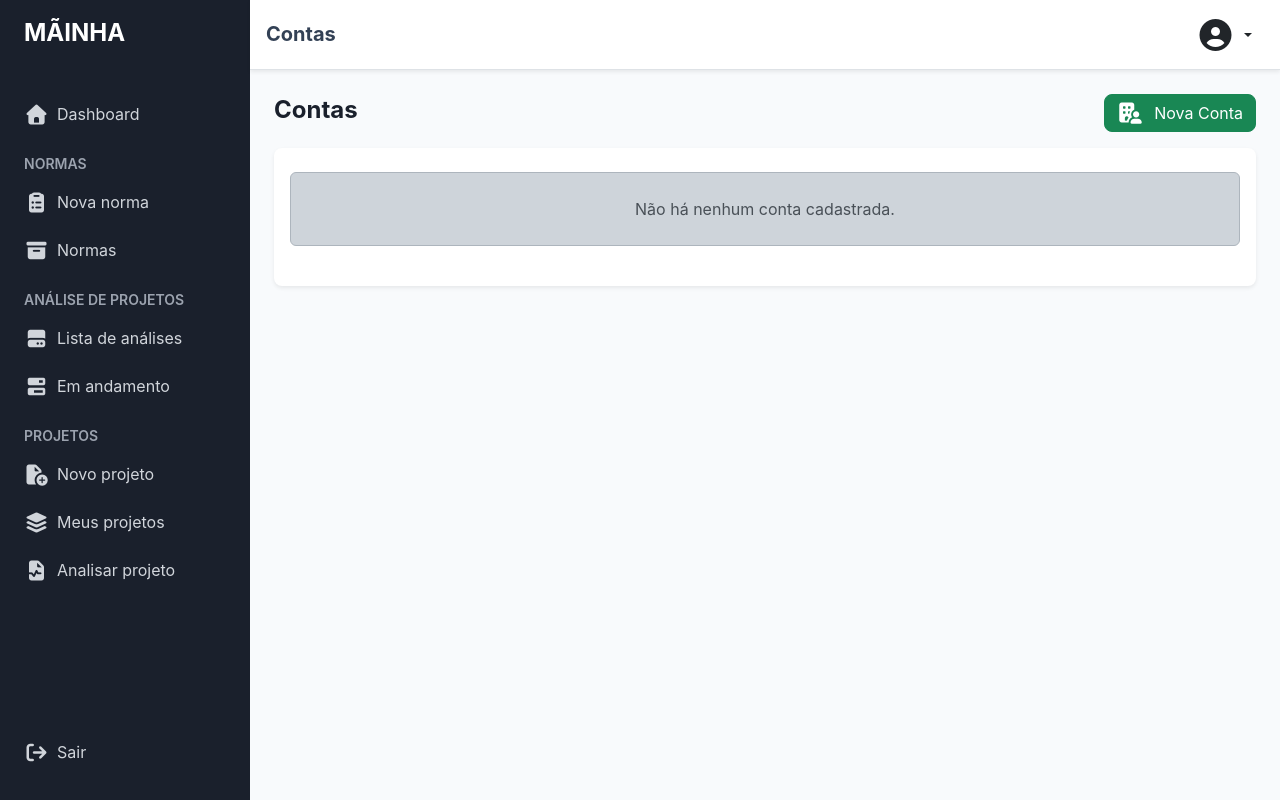
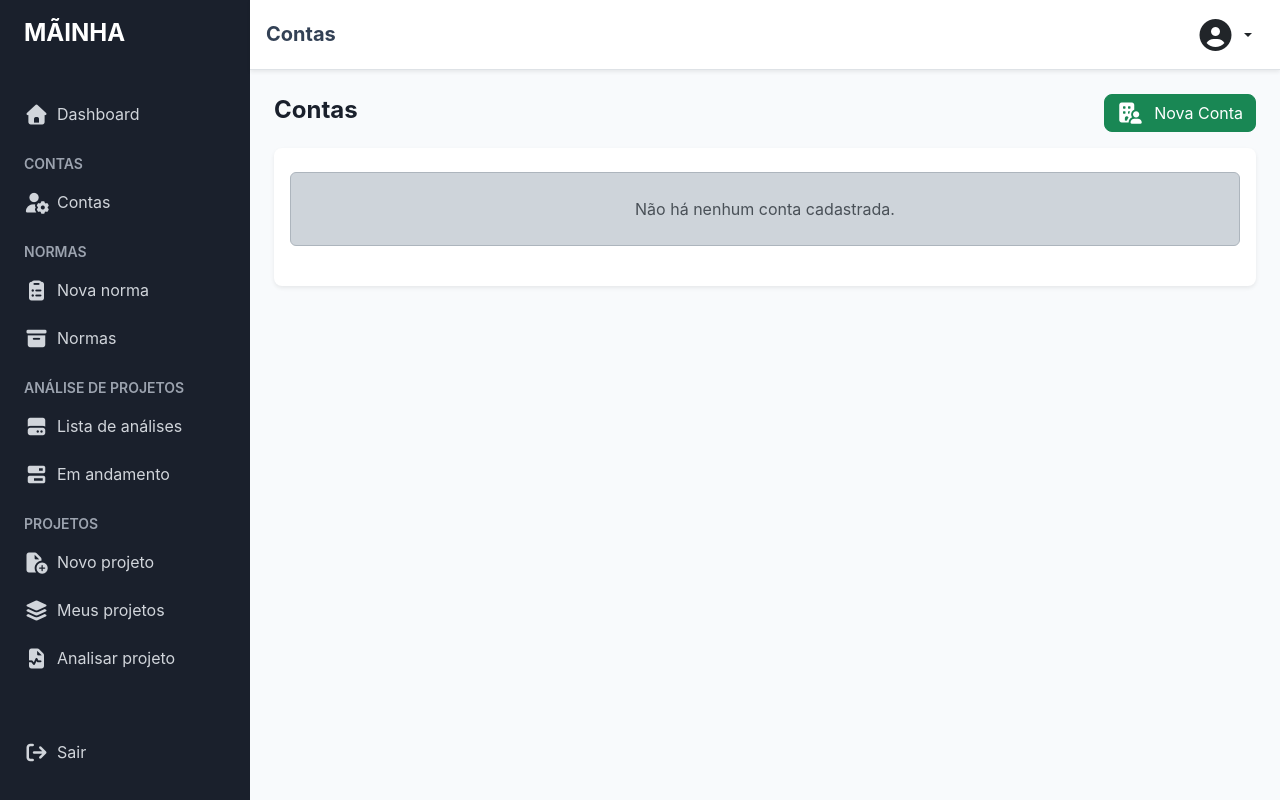
Before and after one commit to mainhaconstrutech/mainha, a Django app: page /accounts/ in a window 1280 px wide. Run offline with Django 5.2, Linux system fonts and the light colour scheme; the visitor is signed in with stand-in values (Sample User, id 1).

Commit message:
Adição de acesso a listagem de Contas para usuário Admin

```diff
--- a/mainha/templates/components/aside_menu_list.html
+++ b/mainha/templates/components/aside_menu_list.html
@@ -9,6 +9,14 @@
         </div>
 
         {% if user.is_staff %}
+        <div class="menu-group">
+            <div class="menu-group-title mt-3 mb-1">CONTAS</div>
+            <a class="menu-item" href="{% url 'account-list' %}">
+                <i class="fa-solid fa-user-gear fa-lg me-2"></i>
+                <span class="text-gray-800">Contas</span>
+            </a>
+        </div>
+
         <div class="menu-group">
             <div class="menu-group-title mt-3 mb-1">NORMAS</div>
             <a class="menu-item" href="{% url 'standard-create' %}">
--- a/mainha/templates/components/header_user_menu.html
+++ b/mainha/templates/components/header_user_menu.html
@@ -17,7 +17,7 @@
                 <li class="secondary">
                     <a class="dropdown-item" href="{% url 'account-detail' pk=account_id %}">
                         <i class="fa-solid fa-gear fa-lg me-2"></i>
-                        <span>Conta</span>
+                        <span>Minha Conta</span>
                     </a>
                 </li>
             {% endif %}
```
